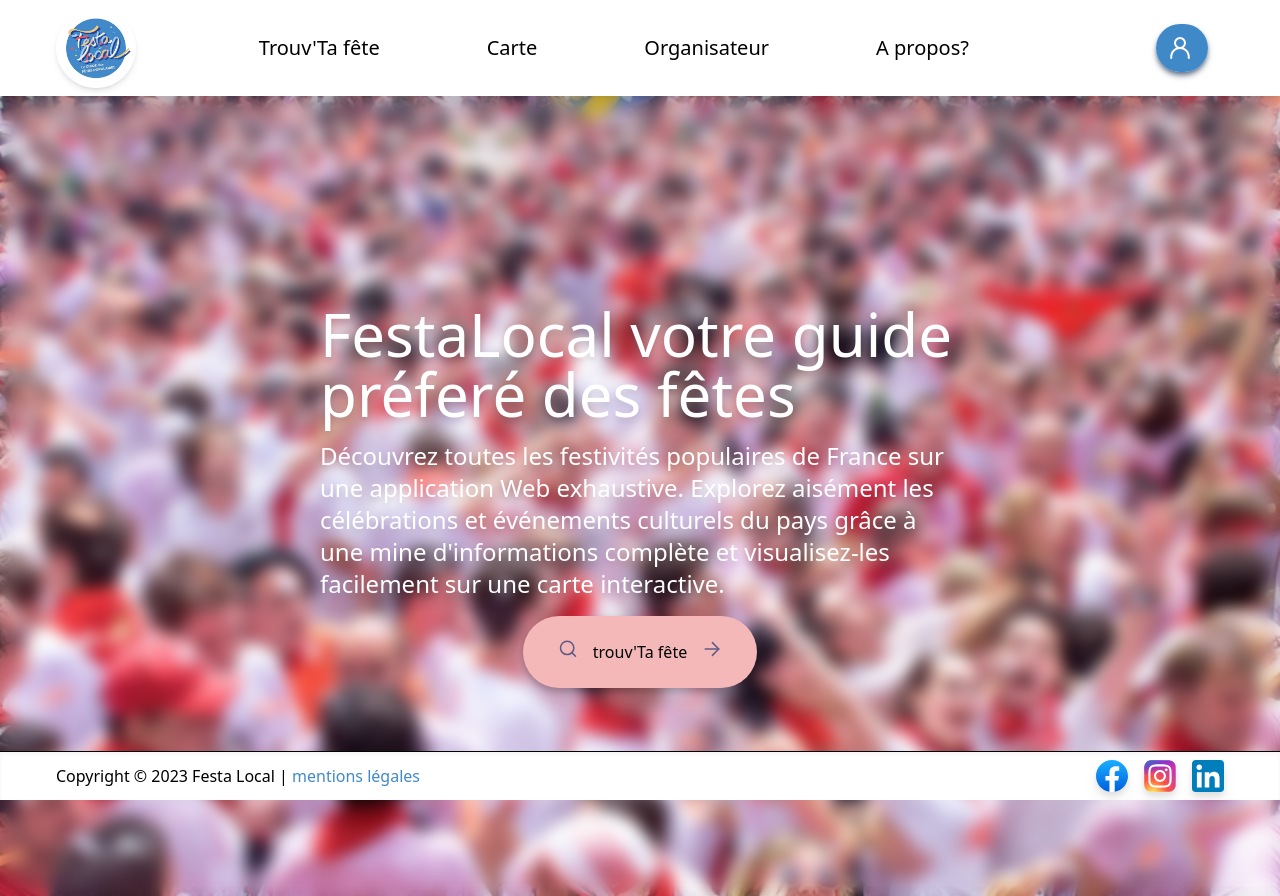
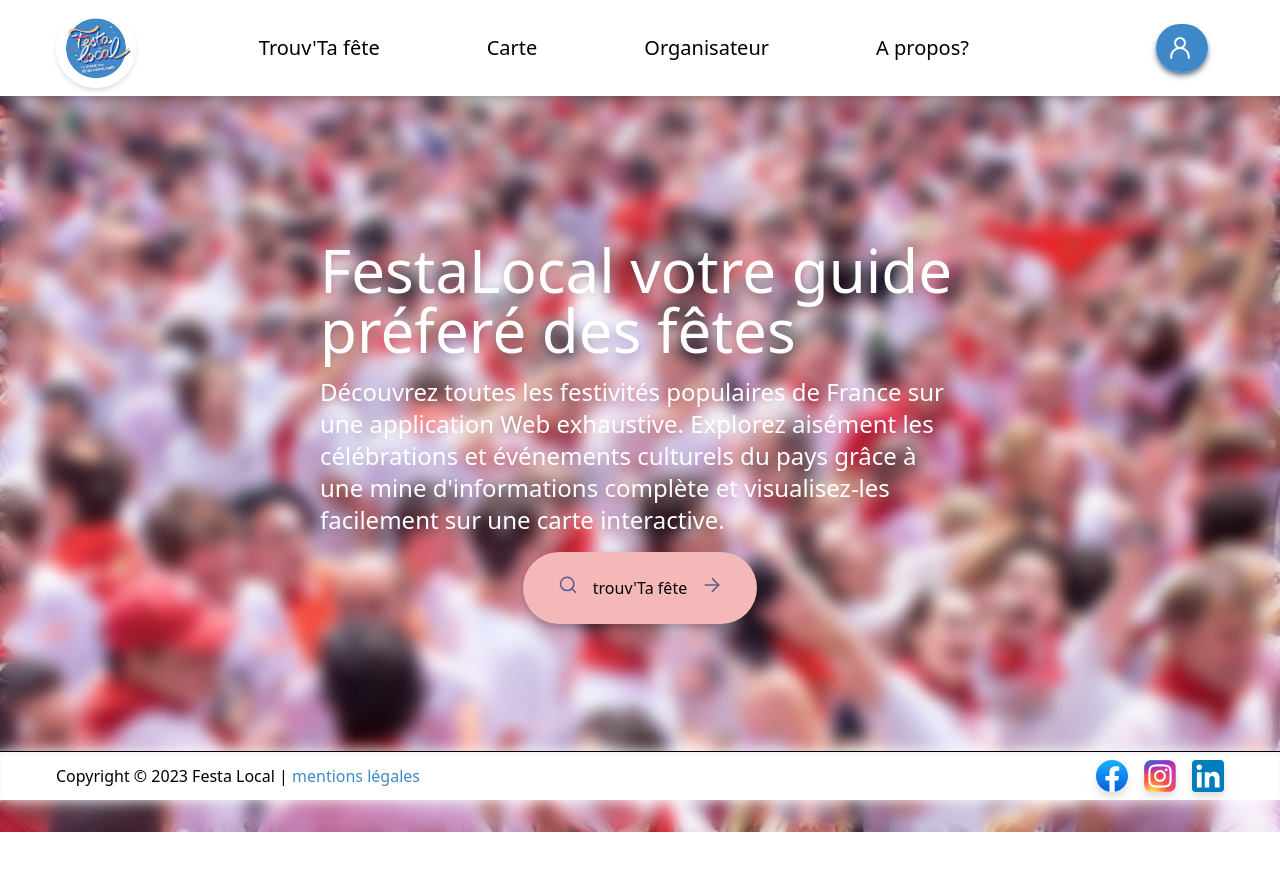
Before and after one commit to festalocal/Website, a React (Vite) app: page / in a window 1280 px wide. Built offline with nearby package versions, Linux system fonts and the light colour scheme.

Commit message:
Correction hero banner

```diff
--- a/src/components/HeroBanner.tsx
+++ b/src/components/HeroBanner.tsx
@@ -4,9 +4,9 @@
 function HeroBanner() {
   return (
     <>
-      <div className="w-full h-screen">
+      <div className="z-0 w-full h-screen relative -top-16">
         <div className="bg-cover bg-hero-image bg-center w-full h-full fixed"></div>
-        <div className="w-full drop-shadow-lg z-10 backdrop-blur text-white h-screen fixed">
+        <div className="w-full drop-shadow-lg z-0 backdrop-blur text-white h-screen fixed">
           <div className="max-w-lg xl:max-w-2xl px-4 mx-auto flex flex-col justify-center align-center h-full items-center gap-4 my-auto">
             <div>
               <h1 className="font-medium text-4xl lg:text-5xl xl:text-6xl">
```
